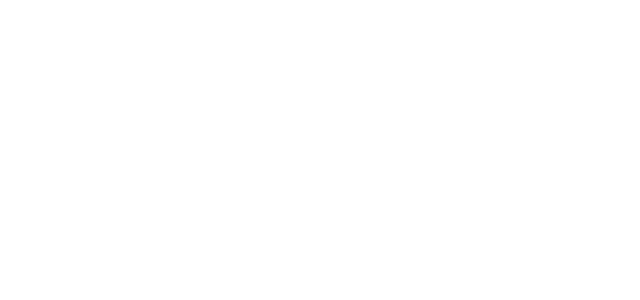
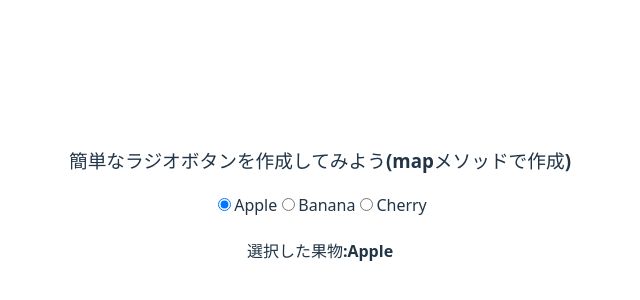
Before and after one commit to terahashi/react-next-study, a React (Vite) app: page /study/Radio in a window 1280 px wide. Before the commit this address had no page. Shown: the part 194-494 px from the top of the page, without its empty margins (320-960 px from the left). Built offline with nearby package versions, Linux system fonts and the light colour scheme.

Commit message:
「Radio.jsxファイル」を追加　作成完了

```diff
--- a/src/App.jsx
+++ b/src/App.jsx
@@ -18,6 +18,7 @@
 import ConditionalBranch from './pages/study/ConditionalBranch';
 import Refactor from './pages/study/Refactor';
 import InputTextarea from './pages/study/InputTextarea';
+import Radio from './pages/study/Radio';
 
 function App() {
   const [count, setCount] = useState(0);
@@ -53,6 +54,7 @@
           <Route path='study/ConditionalBranch' element={<ConditionalBranch />} />
           <Route path='study/Refactor' element={<Refactor />} />
           <Route path='study/InputTextarea' element={<InputTextarea />} />
+          <Route path='study/Radio' element={<Radio />} />
           {/* <Route path='./pages/Count' element={<Count />} /> ⬅︎これだとエラー。【pathはURL】であってファイルの場所ではない！ */}
         </Routes>
       </BrowserRouter>
--- /dev/null
+++ b/src/pages/study/Radio.jsx
@@ -0,0 +1,43 @@
+//Radioボタンを作成する
+import { useState } from 'react';
+
+const Radio = () => {
+  //⬇︎useState
+  const [fruit, setFruit] = useState('Apple');
+  //⬇︎イベントハンドラ
+  const onChange = (e) => setFruit(e.target.value);
+  //⬇︎mapメソッドで使用する「配列の果物たち」
+  const RADIO_COLLECTION = ['Apple', 'Banana', 'Cherry'];
+
+  return (
+    <>
+      <h3>簡単なラジオボタンを作成してみよう(mapメソッドで作成)</h3>
+      {/* ⬇︎②mapメソッドでラジオボタンを作成したパターン */}
+      {RADIO_COLLECTION.map((value) => {
+        return (
+          <label key={value}>
+            <input type='radio' name='fruit' value={value} checked={fruit === value} onChange={onChange} />
+            {value}
+          </label>
+        );
+      })}
+      {/* ⬇︎①<label>でラジオボタンを作成したパターン */}
+      {/* <label>
+        <input type='radio' name='fruit' value='Apple' checked={fruit === 'Apple'} onChange={onChange} />
+        Apple
+      </label>
+      <label>
+        <input type='radio' name='fruit' value='Banana' checked={fruit === 'Banana'} onChange={onChange} />
+        Banana
+      </label>
+      <label>
+        <input type='radio' name='fruit' value='Melon' checked={fruit === 'Melon'} onChange={onChange} />
+        Melon
+      </label> */}
+
+      <h4>選択した果物:{fruit}</h4>
+    </>
+  );
+};
+
+export default Radio;
--- a/src/pages/study/StudyHome.jsx
+++ b/src/pages/study/StudyHome.jsx
@@ -28,6 +28,8 @@
       <Link to={'study/Refactor'}>コンポーネントのリファクタリング(整理)をしよう</Link>
       <br></br>
       <Link to={'study/InputTextarea'}>フォームの「InputとTextarea」を作成してみよう</Link>
+      <br></br>
+      <Link to={'study/Radio'}>ラジオボタンを作成してみよう</Link>
     </div>
   );
 };
```
